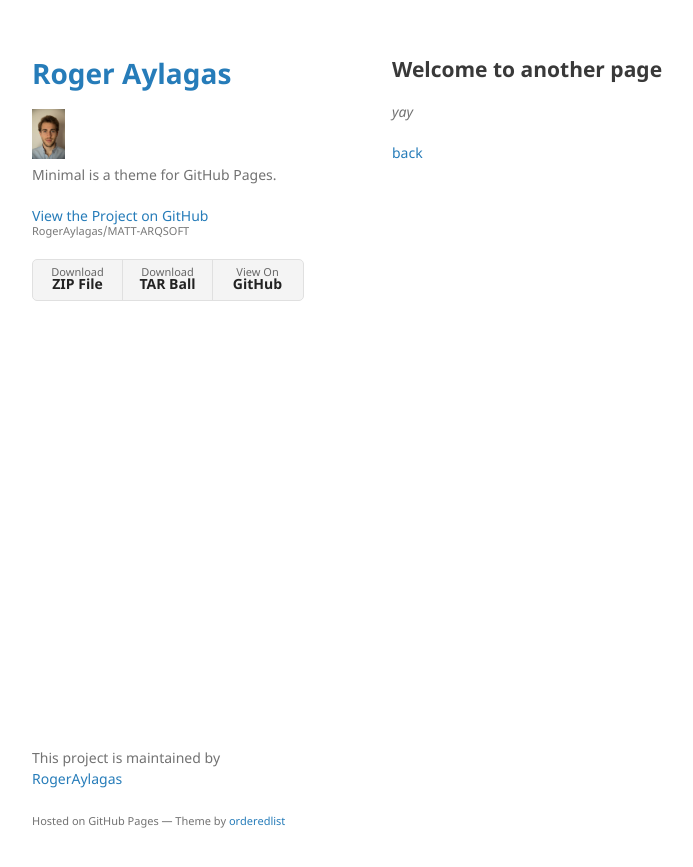
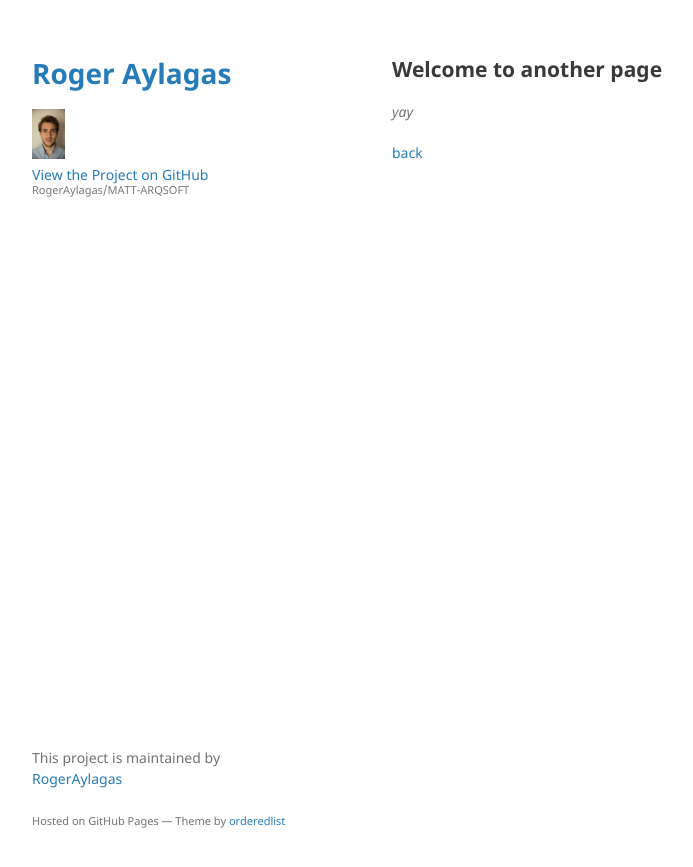
Before and after one commit to RogerAylagas/MATT-ARQSOFT, a Jekyll site: the page built from another-page.md, in a window 1280 px wide. Shown: the top 867 px of the page, without its empty margins (178-871 px from the left). Built offline with Jekyll 4.4.1, drawn with Linux system fonts in a browser that asks for light colours; our own code applies the rules of GitHub Pages for plain Markdown files.

Commit message:
Small Changes

```diff
--- a/_config.yml
+++ b/_config.yml
@@ -1,6 +1,6 @@
 title: Roger Aylagas
 profile_img: /assets/img/profile_img.jpg
 description: Minimal is a theme for GitHub Pages.
-show_downloads: true
+show_downloads: false
 google_analytics:
 theme: jekyll-theme-minimal
--- a/_layouts/default.html
+++ b/_layouts/default.html
@@ -20,8 +20,6 @@
         {% if site.profile_img %}
           <img src="{{site.profile_img | relative_url}}" alt="Profile Image" height="50"/>
         {% endif %}
-
-        <p>{{ site.description | default: site.github.project_tagline }}</p>
 
         {% if site.github.is_project_page %}
         <p class="view"><a href="{{ site.github.repository_url }}">View the Project on GitHub <small>{{ site.github.repository_nwo }}</small></a></p>
```
